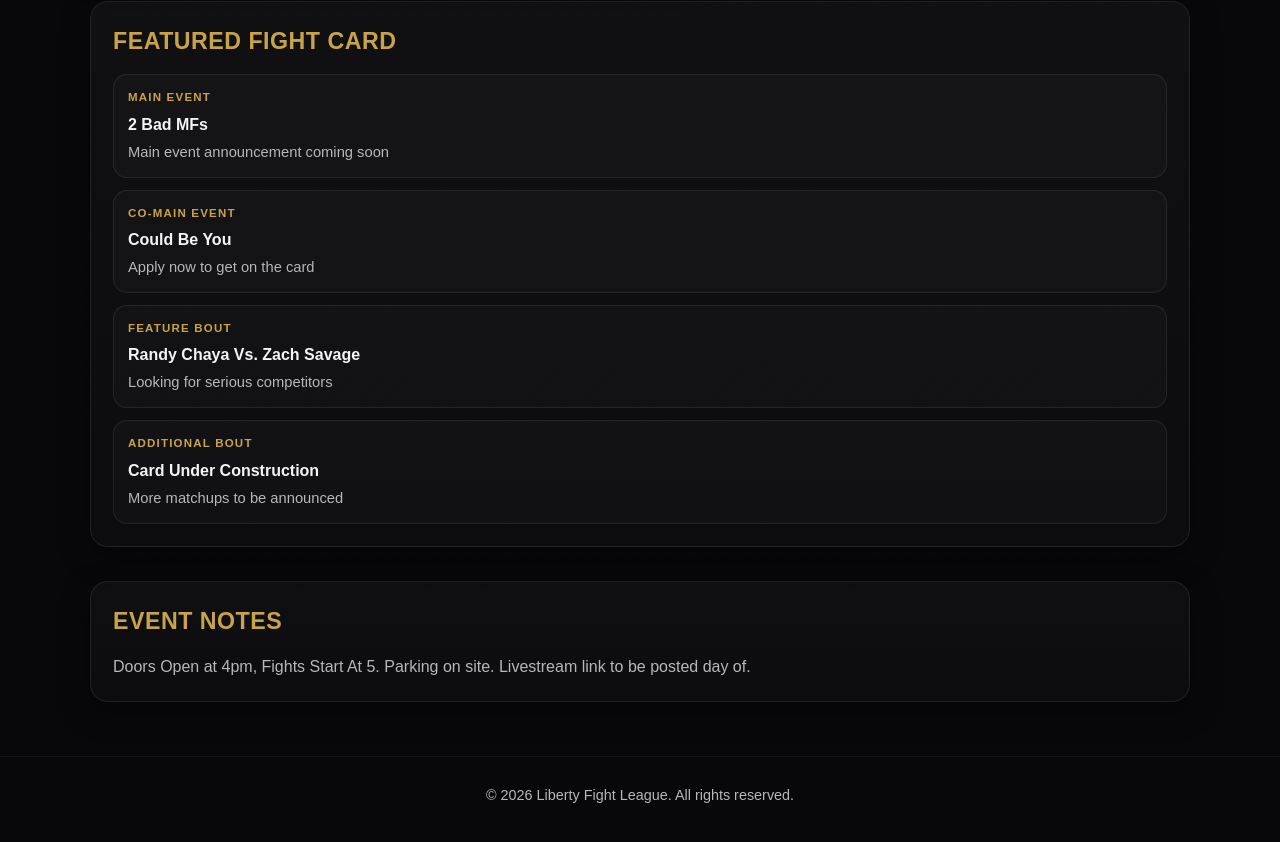
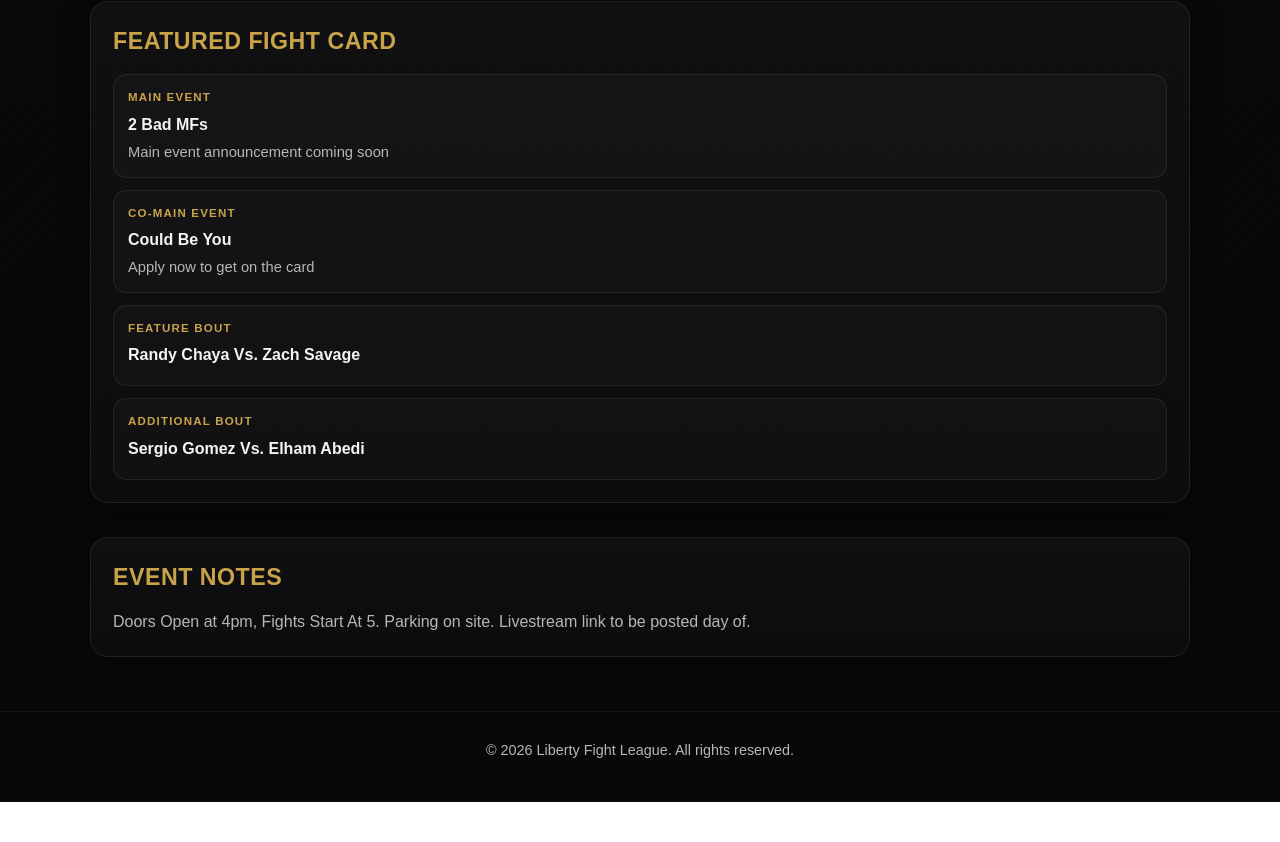
Before and after one commit to jbur6523/liberty-fight-league-site, a plain HTML site: page event.html in a window 1280 px wide. Shown: the part 693-1535 px from the top of the page. After the commit the page ends 1495 px from the top, so only its background shows below. Drawn offline with Linux system fonts and the light colour scheme.

Commit message:
Update event.html

```diff
--- a/event.html
+++ b/event.html
@@ -428,13 +428,11 @@
             <div class="fight">
               <div class="fight-label">Feature Bout</div>
               <div class="fight-matchup">Randy Chaya Vs. Zach Savage</div>
-              <div class="fight-meta">Looking for serious competitors</div>
             </div>
 
             <div class="fight">
               <div class="fight-label">Additional Bout</div>
-              <div class="fight-matchup">Card Under Construction</div>
-              <div class="fight-meta">More matchups to be announced</div>
+              <div class="fight-matchup">Sergio Gomez Vs. Elham Abedi</div>
             </div>
           </div>
     </section>
```
